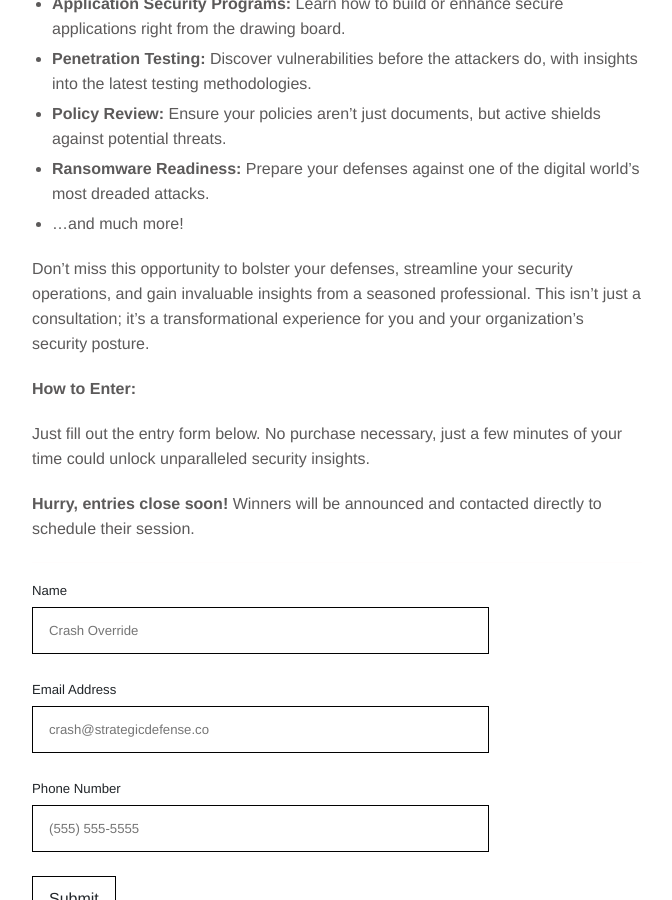
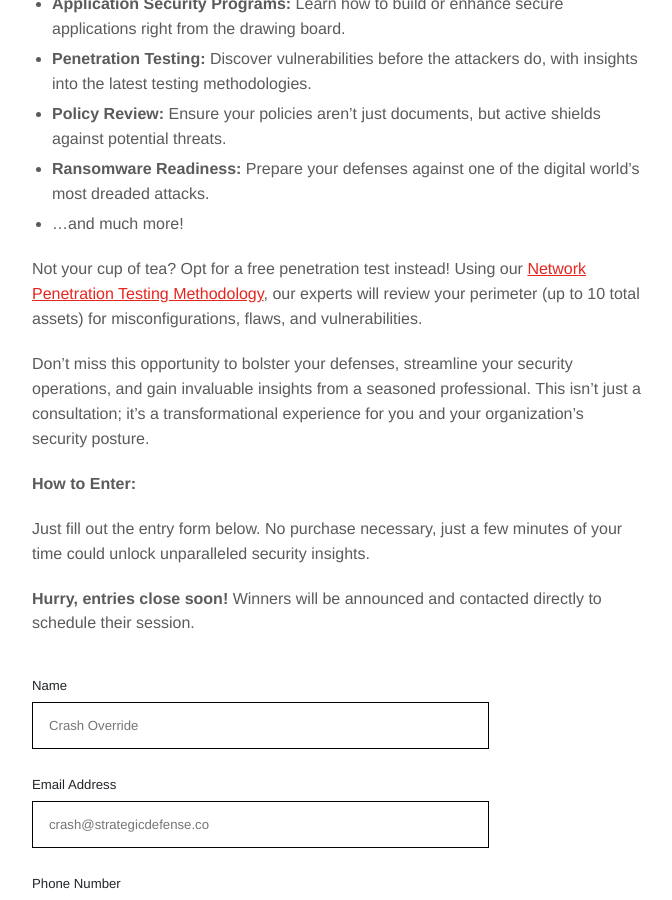
Before and after one commit to strategicdefense/strategicdefense.github.io, a Jekyll site: the page built from spring2024giveaway.md, in a window 1280 px wide and 900 px high, scrolled down 509 px. Shown: the whole window, without its empty margins (143-815 px from the left). Built offline with Jekyll 4.4.1, drawn with Linux system fonts in a browser that asks for light colours.

Commit message:
updating copy

```diff
--- a/_includes/contact-form.html
+++ b/_includes/contact-form.html
@@ -59,7 +59,8 @@
   outline-offset: -1px;
 }
 #fs-frm [type="text"],
-#fs-frm [type="email"] {
+#fs-frm [type="email"],
+#fs-frm [type="message"] {
   width: 100%;
 }
 #fs-frm [type="button"],
--- a/spring2024giveaway.md
+++ b/spring2024giveaway.md
@@ -18,6 +18,8 @@ Strategic Defense will guide you through a review tailored to your specific need
 - **Ransomware Readiness:** Prepare your defenses against one of the digital world’s most dreaded attacks.
 - ...and much more!
 
+Not your cup of tea? Opt for a free penetration test instead! Using our [Network Penetration Testing Methodology](/services/network), our experts will review your perimeter (up to 10 total assets) for misconfigurations, flaws, and vulnerabilities.
+
 Don’t miss this opportunity to bolster your defenses, streamline your security operations, and gain invaluable insights from a seasoned professional. This isn't just a consultation; it's a transformational experience for you and your organization's security posture.
 
 **How to Enter:**
```
Also changed, not shown: 12 other files.
